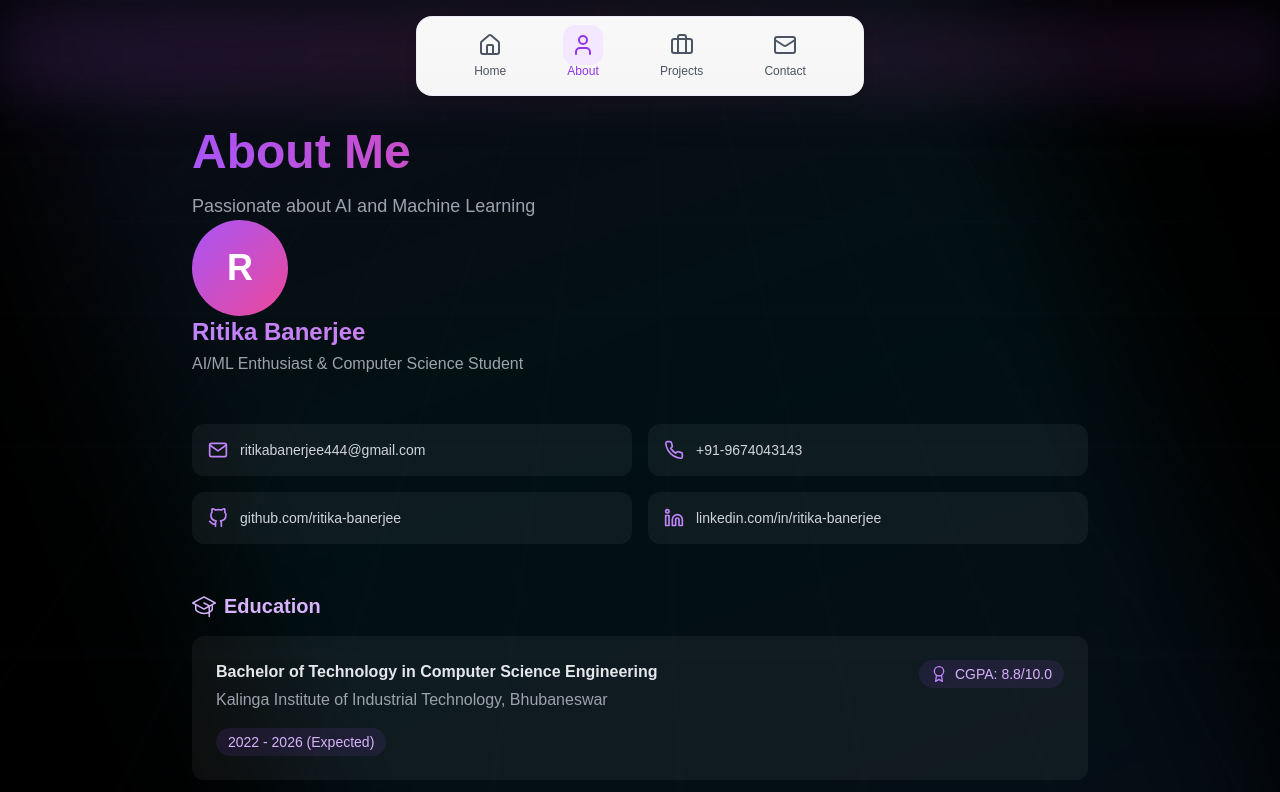
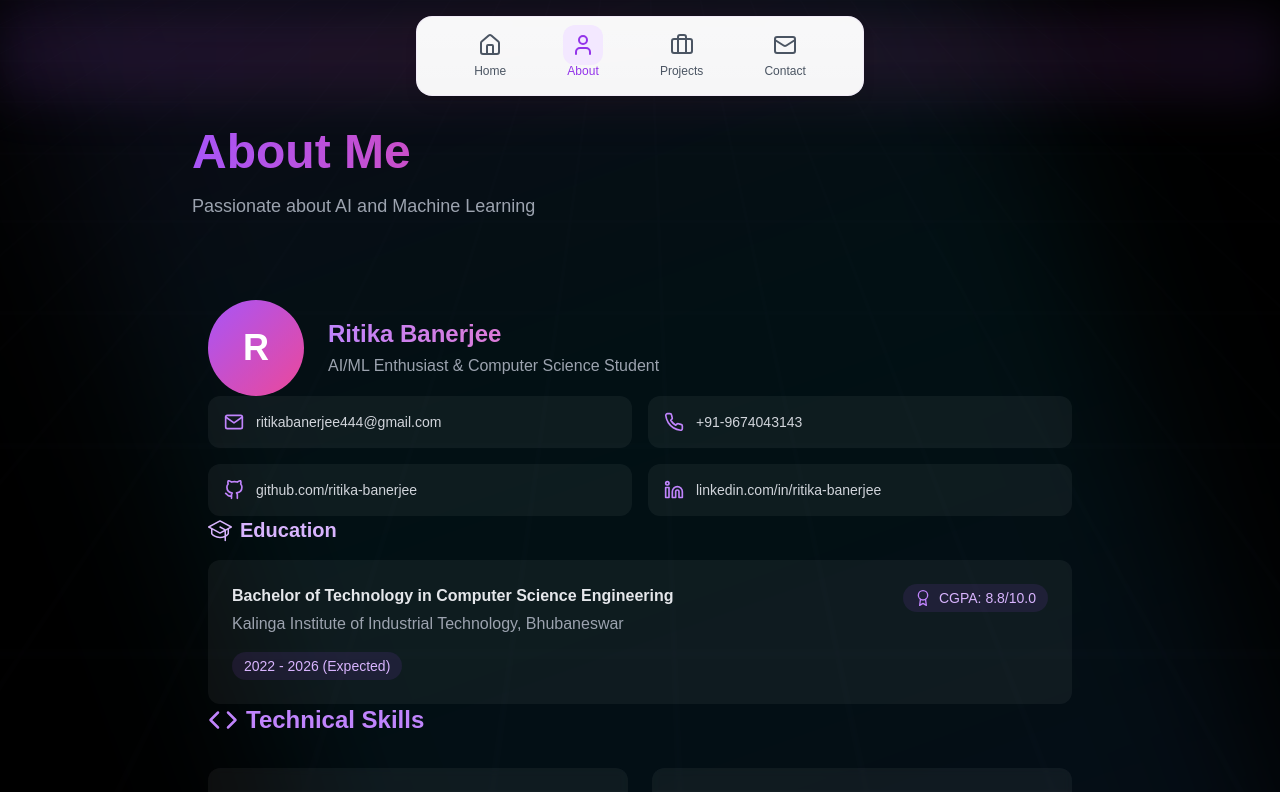
Before and after one commit to Soumyadipmaity1/portfolio-template, a Next.js app: page /about in a window 1280 px wide. Shown: the top 792 px of the page. Built offline with nearby package versions, Linux system fonts and the light colour scheme.

Commit message:
Refactor AboutSection component: Replace Framer Motion animations with CSS classes for smoother transitions, update layout structure, and enhance accessibility with semantic HTML elements.

```diff
--- a/src/components/AboutSection.tsx
+++ b/src/components/AboutSection.tsx
@@ -1,7 +1,7 @@
 'use client';
+import React from 'react'
 import { FiMail, FiPhone, FiGithub, FiLinkedin, FiAward } from 'react-icons/fi';
 import { PiGraduationCap } from 'react-icons/pi';
-import { motion } from 'framer-motion';
 import dynamic from 'next/dynamic';
 
 // Dynamic imports with loading states
@@ -26,12 +26,10 @@ const AboutSection = () => {
   ];
 
   return (
-    <div className="space-y-12">
-      {/* Profile Section */}
-      <motion.div
-        initial={{ opacity: 0, y: 20 }}
-        animate={{ opacity: 1, y: 0 }}
-        // className="flex items-center gap-6"
+    <section id="about" className="py-20 px-4">
+
+      <div
+        className="flex items-center gap-6 animate-fadeIn"
       >
         <div className="w-24 h-24 rounded-full bg-gradient-to-br from-purple-500 to-pink-500 flex items-center justify-center text-4xl font-bold text-white">
           R
@@ -42,24 +40,19 @@ const AboutSection = () => {
           </h2>
           <p className="text-gray-400 mt-1">AI/ML Enthusiast & Computer Science Student</p>
         </div>
-      </motion.div>
+      </div>
 
       {/* Contact Grid */}
-      <motion.div
-        initial={{ opacity: 0, y: 20 }}
-        animate={{ opacity: 1, y: 0 }}
-        transition={{ delay: 0.2 }}
+      <div
         className="grid grid-cols-1 md:grid-cols-2 gap-4"
       >
         {contactInfo.map((info, index) => (
-          <motion.div
+          <a
             key={index}
             href={info.link}
             target="_blank"
             rel="noopener noreferrer"
             className="flex items-center gap-3 p-4 rounded-xl bg-white/5 hover:bg-white/10 transition-colors group"
-            whileHover={{ scale: 1.02 }}
-            whileTap={{ scale: 0.98 }}
           >
             <span className="text-purple-400 text-xl group-hover:text-purple-300 transition-colors">
               {info.icon}
@@ -67,22 +60,18 @@ const AboutSection = () => {
             <span className="text-gray-300 text-sm group-hover:text-white transition-colors">
               {info.text}
             </span>
-          </motion.div>
+          </a>
         ))}
-      </motion.div>
+      </div>
 
       {/* Education Section */}
-      <motion.div
-        initial={{ opacity: 0, y: 20 }}
-        animate={{ opacity: 1, y: 0 }}
-        transition={{ delay: 0.3 }}
+      <div
         className="space-y-4"
       >
         <div className="flex items-center gap-2 text-xl font-semibold text-purple-300">
           <PiGraduationCap className="text-2xl" />
           <h3>Education</h3>
         </div>
-
         <div className="bg-white/5 rounded-xl p-6 space-y-4">
           <div className="flex justify-between items-start">
             <div>
@@ -98,14 +87,13 @@ const AboutSection = () => {
               <span className="text-purple-300 text-sm">CGPA: 8.8/10.0</span>
             </div>
           </div>
-
           <div className="flex items-center gap-2 text-sm text-gray-400">
             <span className="px-3 py-1 bg-purple-500/10 rounded-full text-purple-300">
               2022 - 2026 (Expected)
             </span>
           </div>
         </div>
-      </motion.div>
+      </div>
 
       {/* Skills and Other Sections */}
       <div className="space-y-16">
@@ -113,7 +101,7 @@ const AboutSection = () => {
         <CertificationsSection />
         <ExtraCurricularSection />
       </div>
-    </div>
+    </section>
   );
 };
 
```
